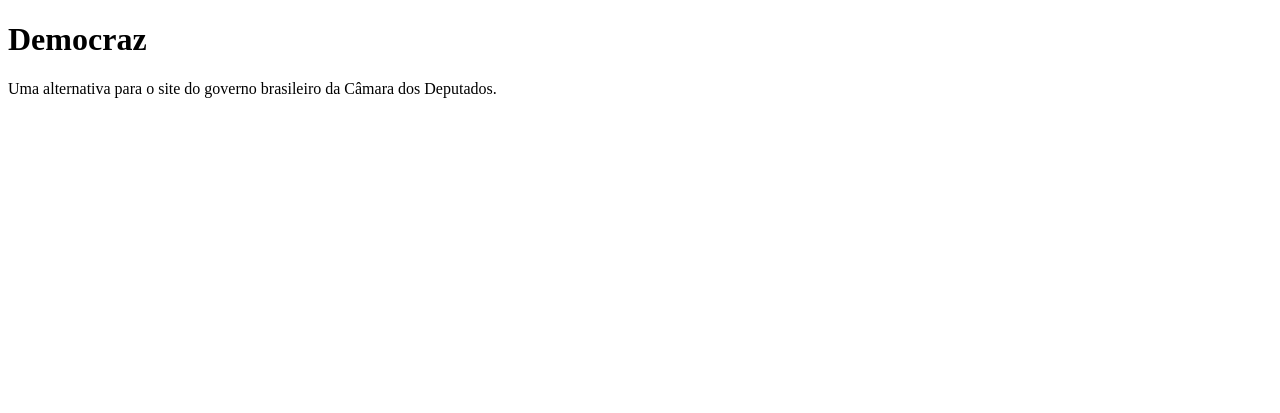
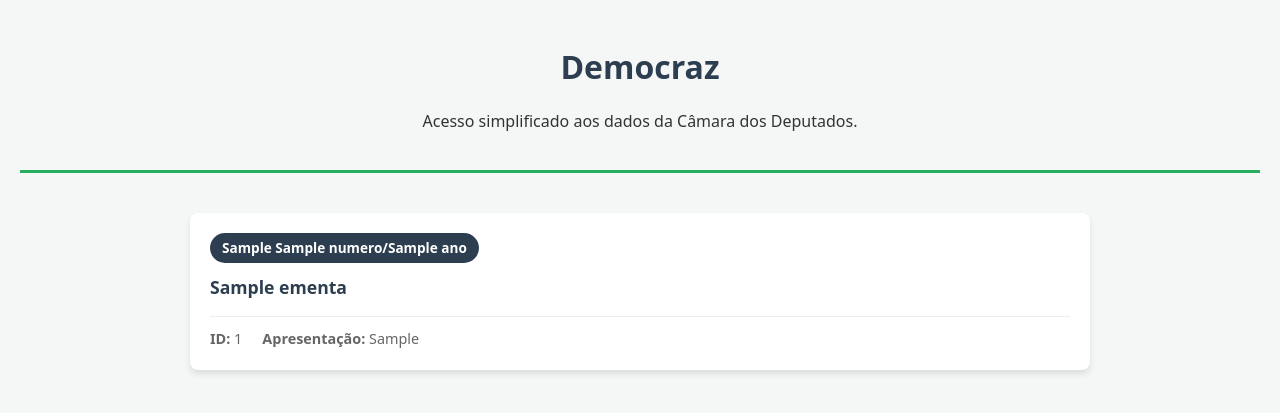
Before and after one commit to DoodlesEpic/Democraz, a Flask app: page / in a window 1280 px wide. Shown: the top 413 px of the page. Run offline with Flask 3, Linux system fonts and the light colour scheme; a database or web service that is not in the repository returns one stand-in record (values such as "Sample title"); data that the repository does not hold is empty.

Commit message:
feat: base implementation and template

```diff
--- a/main.py
+++ b/main.py
@@ -1,8 +1,18 @@
 from flask import Flask, render_template
+import requests
 
 app = Flask(__name__)
+api_url = "https://dadosabertos.camara.leg.br/api/v2"
 
 
 @app.route("/")
 def main():
-    return render_template("index.html")
+    try:
+        request_url = api_url + "/proposicoes?itens=30&ordem=ASC&ordenarPor=id"
+        response = requests.get(request_url)
+        response.raise_for_status()
+        data = response.json()
+
+        return render_template("index.html", data=data)
+    except requests.exceptions.RequestException as e:
+        return f"An error occurred: {e}", 500
--- a/templates/index.html
+++ b/templates/index.html
@@ -1,18 +1,116 @@
 <!DOCTYPE html>
-<html lang="en">
+<html lang="pt-br">
   <head>
     <meta charset="UTF-8" />
     <meta name="viewport" content="width=device-width, initial-scale=1.0" />
-    <title>Democraz</title>
+    <title>Democraz | Proposições</title>
     <meta
       name="description"
-      content="Uma alternativa para o site do governo brasileiro da Câmara dos Deputados"
+      content="Uma alternativa para o site do governo brasileiro da Câmara dos Deputados"
     />
+    <style>
+      :root {
+        --primary: #2c3e50;
+        --accent: #27ae60;
+        --bg: #f4f7f6;
+        --text: #333;
+        --white: #ffffff;
+      }
+
+      body {
+        font-family: system-ui, -apple-system, BlinkMacSystemFont, "Segoe UI",
+          Roboto, Oxygen, Ubuntu, Cantarell, "Open Sans", "Helvetica Neue",
+          sans-serif;
+        background-color: var(--bg);
+        color: var(--text);
+        line-height: 1.6;
+        margin: 0;
+        padding: 20px;
+      }
+
+      header {
+        text-align: center;
+        margin-bottom: 40px;
+        border-bottom: 3px solid var(--accent);
+        padding-bottom: 20px;
+      }
+
+      h1 {
+        color: var(--primary);
+        margin-bottom: 5px;
+      }
+
+      .container {
+        max-width: 900px;
+        margin: 0 auto;
+      }
+
+      .legislacao-card {
+        background: var(--white);
+        border-radius: 8px;
+        padding: 20px;
+        margin-bottom: 20px;
+        box-shadow: 0 4px 6px rgba(0, 0, 0, 0.1);
+        transition: transform 0.2s;
+      }
+
+      .legislacao-card:hover {
+        transform: translateY(-3px);
+      }
+
+      .badge {
+        display: inline-block;
+        background: var(--primary);
+        color: white;
+        padding: 4px 12px;
+        border-radius: 20px;
+        font-size: 0.85rem;
+        font-weight: bold;
+        margin-bottom: 10px;
+      }
+
+      .ementa {
+        font-size: 1.1rem;
+        font-weight: 600;
+        color: var(--primary);
+        margin-top: 0;
+      }
+
+      .meta-info {
+        display: flex;
+        gap: 20px;
+        font-size: 0.9rem;
+        color: #666;
+        border-top: 1px solid #eee;
+        padding-top: 10px;
+      }
+    </style>
   </head>
   <body>
-    <h1>Democraz</h1>
-    <p>
-      Uma alternativa para o site do governo brasileiro da Câmara dos Deputados.
-    </p>
+    <header>
+      <h1>Democraz</h1>
+      <p>Acesso simplificado aos dados da Câmara dos Deputados.</p>
+    </header>
+
+    <main class="container">
+      {% for legislacao in data.dados %}
+      <article class="legislacao-card">
+        <span class="badge"
+          >{{ legislacao.siglaTipo }} {{ legislacao.numero }}/{{ legislacao.ano
+          }}</span
+        >
+
+        <h2 class="ementa">{{ legislacao.ementa }}</h2>
+
+        <div class="meta-info">
+          <span><strong>ID:</strong> {{ legislacao.id }}</span>
+          <span
+            ><strong>Apresentação:</strong> {{ legislacao.dataApresentacao[:10]
+            }}</span
+          >
+        </div>
+      </article>
+      {% endfor %}
+    </main>
   </body>
 </html>
```
